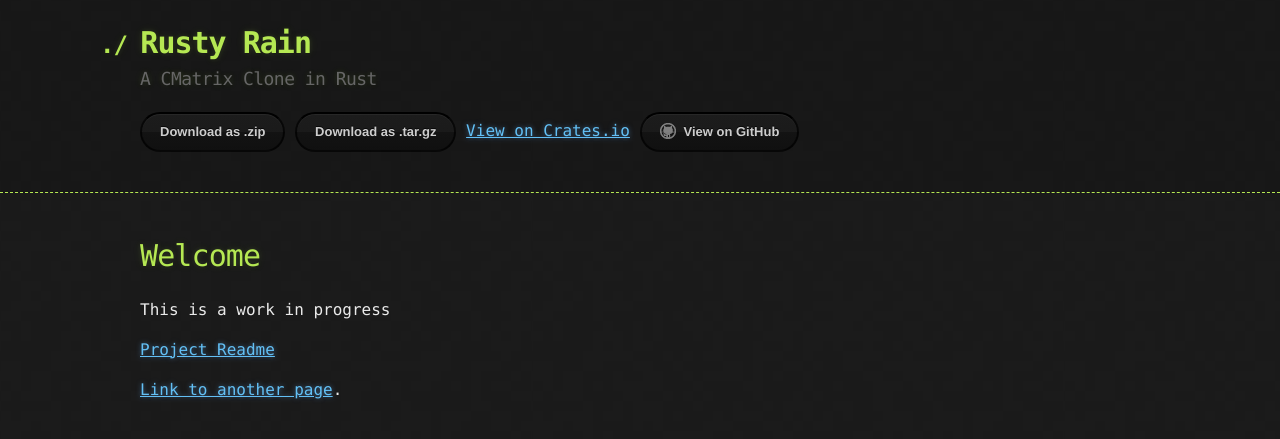
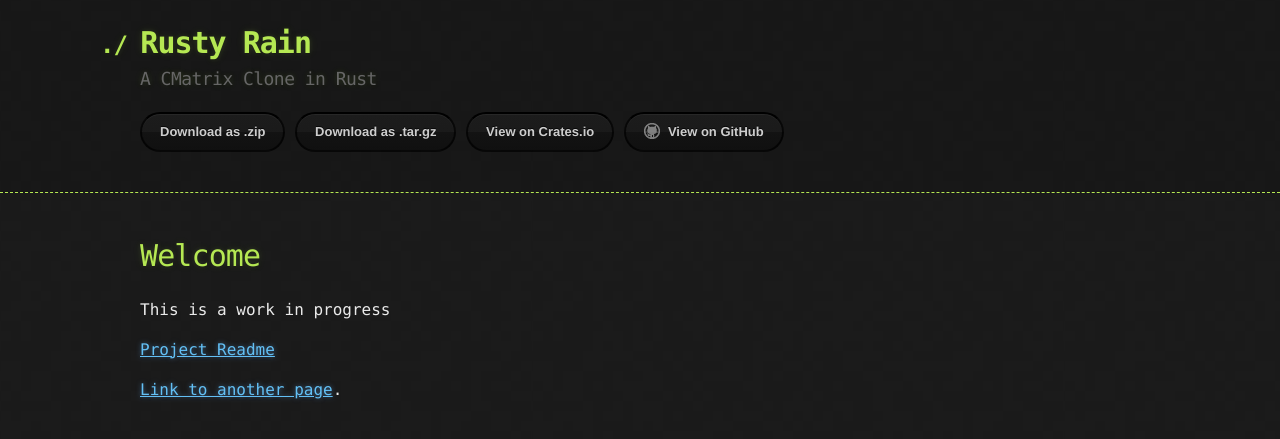
Before and after one commit to cowboy8625/rusty-rain, a Jekyll site: the page built from index.md, in a window 1280 px wide. Shown: the top 439 px of the page. Built offline with Jekyll 4.4.1, drawn with Linux system fonts in a browser that asks for light colours; our own code applies the rules of GitHub Pages for plain Markdown files.

Commit message:
Update default.html

```diff
--- a/_layouts/default.html
+++ b/_layouts/default.html
@@ -23,7 +23,7 @@
             <a href="{{ site.github.zip_url }}" class="btn">Download as .zip</a>
             <a href="{{ site.github.tar_url }}" class="btn">Download as .tar.gz</a>
           {% endif %}
-          <a href="{{ site.crate }}" class="btn-crate"><span class="icon-crate"></span>View on Crates.io</a>
+          <a href="{{ site.crate }}" class="btn">View on Crates.io</a>
           <a href="{{ site.github }}" class="btn btn-github"><span class="icon"></span>View on GitHub</a>
         </section>
       </div>
```
